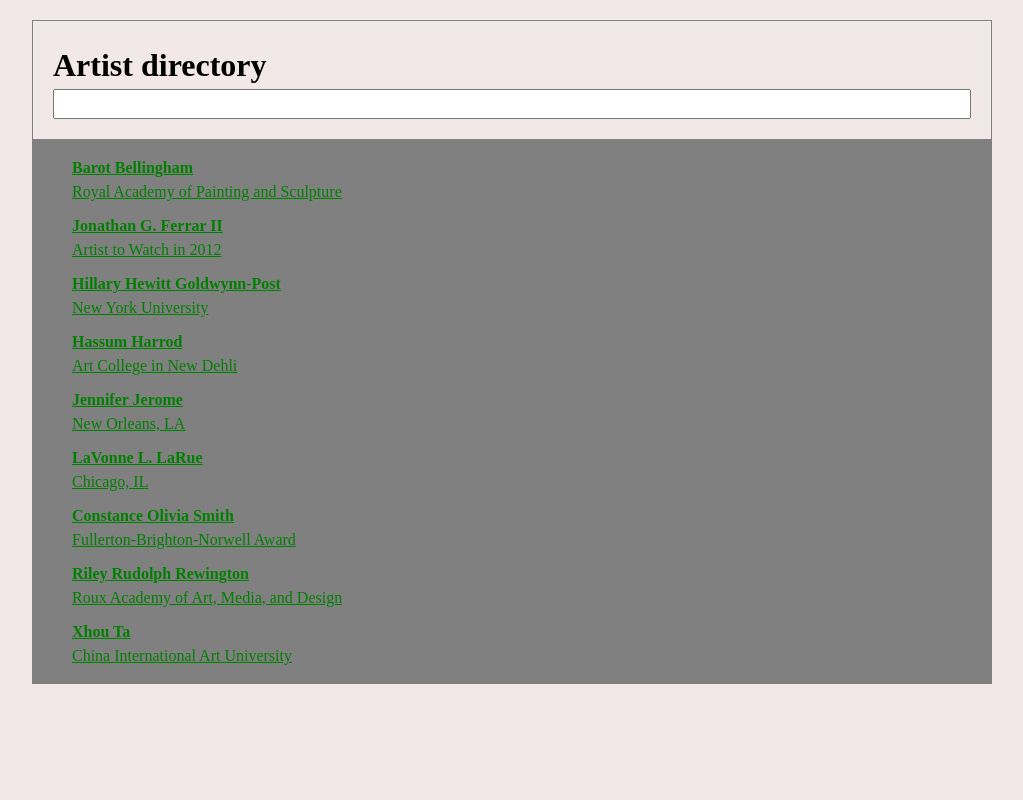
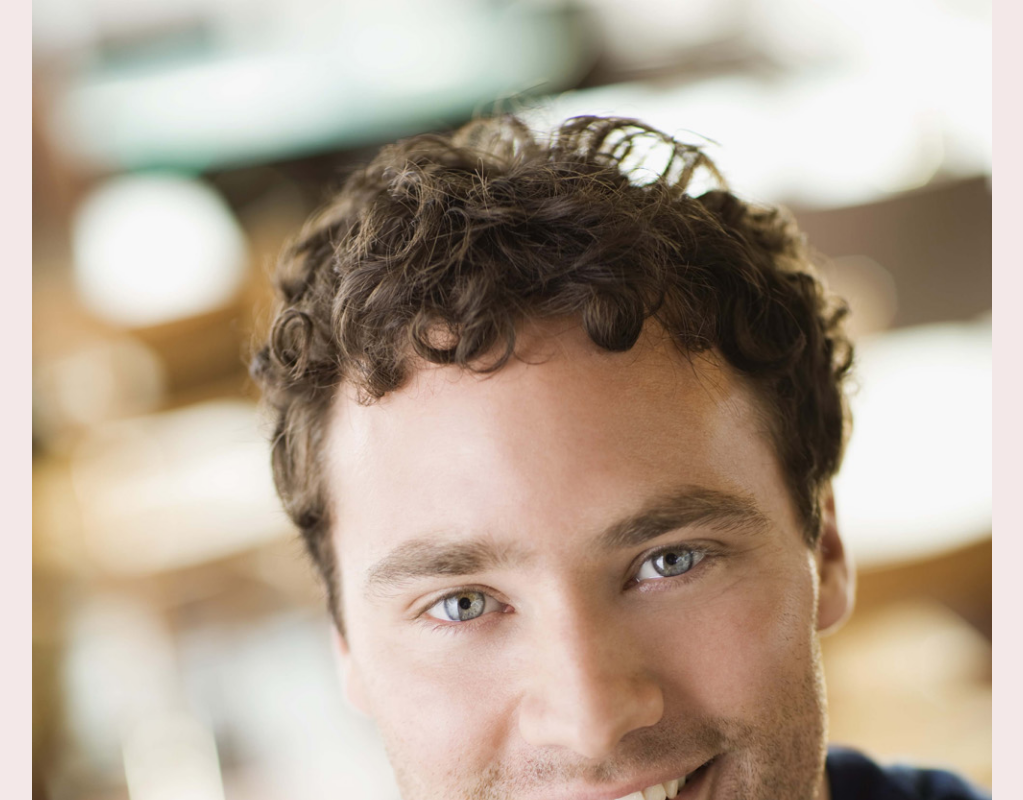
Before and after one commit to alekspanteli/Learning-Angular, an Angular app: page / in a window 1280 px wide. Shown: the top 800 px of the page, without its empty margins (128-1151 px from the left). Built offline with nearby package versions, Linux system fonts and the light colour scheme.

Commit message:
1 binaries uploaded

```diff
--- a/src/app/app.component.html
+++ b/src/app/app.component.html
@@ -1,4 +1,4 @@
-<div class="wrap">
+<!-- <div class="wrap">
   <div class="grid">
     <article class="card">
       <h3 class="card__title">Artist directory</h3>
@@ -13,11 +13,19 @@
   <div class="dropdown">
     <ul class="dropdown-list" role="list">
       <li class="dropdown-list__list-item" *ngFor="let artist of artists">
-        <a href="#" (click)="showArtist(artist)"
-          ><strong>{{ artist.name }}</strong>
+        <a href="#" (click)="showArtist(artist)">
+          <img
+            class="mr-3 rounded align-self-center img-fluid"
+            style="width:70px;"
+            [src]="'./assets/images/' + artist.shortname + '_tn.jpg'"
+            alt="{{ 'Photo of ' + artist.name }}"
+          />
+          /><strong>{{ artist.name }}</strong>
           <p>{{ artist.reknown }}</p></a
         >
       </li>
     </ul>
   </div>
-</div>
+</div> -->
+
+<img src="./assets/images/Barot_Bellingham.jpg" alt="" />
```
Also changed, not shown: src/assets/images.jpg (added).
